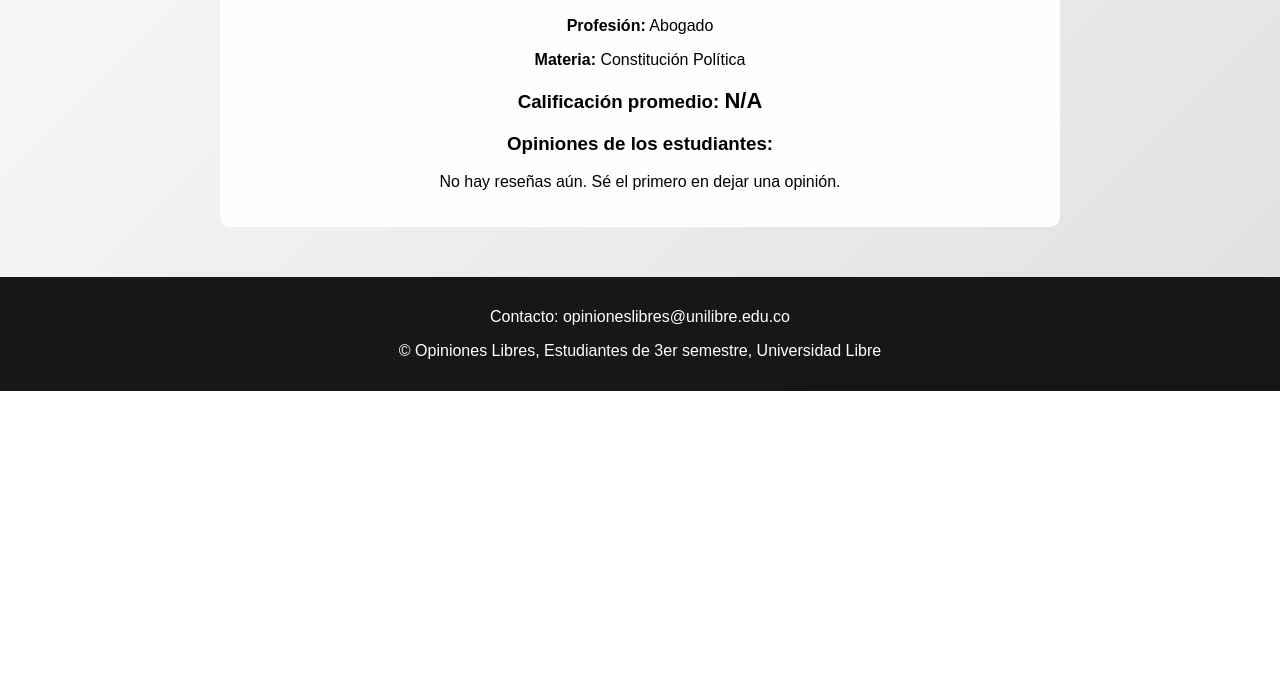
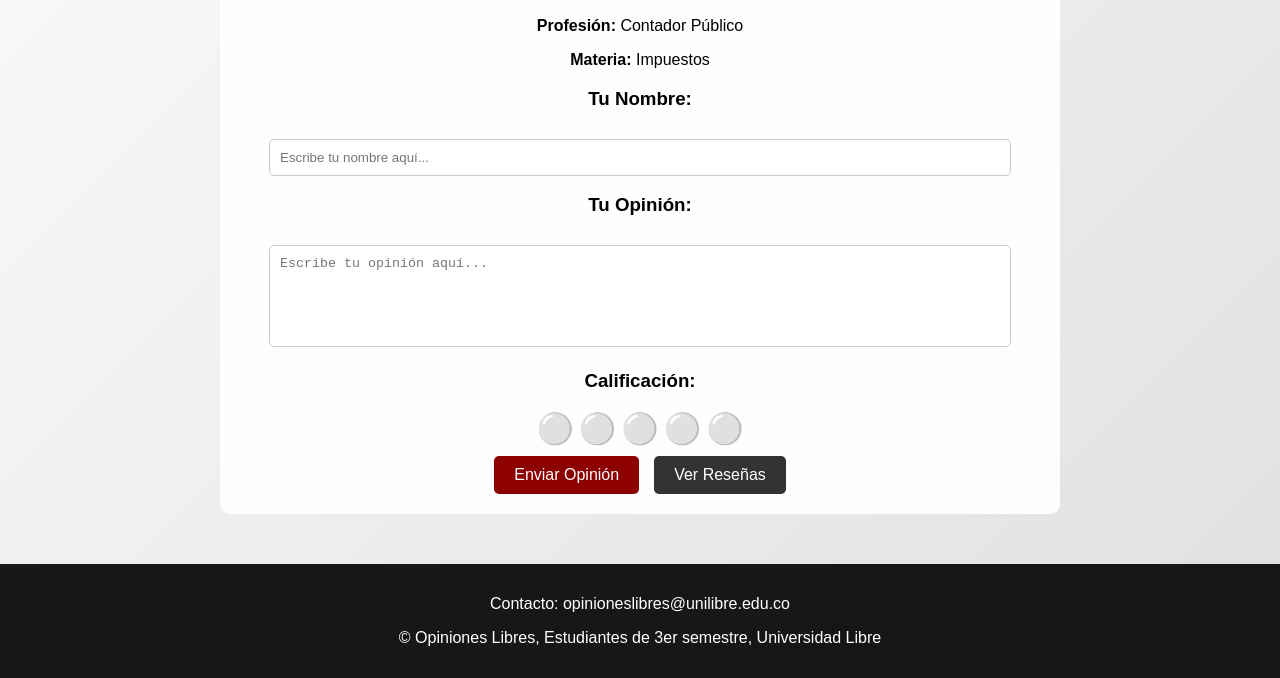
Before and after one commit to alex-ramirez07/P-Opiniones-Libres, a plain HTML site: page OLV4.html in a window 1280 px wide. Shown: the part 627-1305 px from the top of the page. Before the commit the page ends 1018 px from the top, so only its background shows below. Drawn offline with Linux system fonts and the light colour scheme.

Commit message:
Update OLV4.html

```diff
--- a/OLV4.html
+++ b/OLV4.html
@@ -3,7 +3,7 @@
 <head>
     <meta charset="UTF-8">
     <meta name="viewport" content="width=device-width, initial-scale=1.0">
-    <title>Reseñas - Jaime Blanco</title>
+    <title>Foro de Opiniones - Jaime Blanco</title>
     <style>
         body {
             font-family: Arial, sans-serif;
@@ -57,38 +57,73 @@
             display: block;
             margin: 0 auto 10px;
         }
-        .review-box {
-            background: rgba(255, 255, 255, 0.9);
-            padding: 15px;
+        input, textarea {
+            width: 90%;
+            padding: 10px;
             margin-top: 10px;
-            border-radius: 10px;
-            color: black;
-            text-align: left;
-            position: relative;
+            border-radius: 5px;
+            border: 1px solid #ccc;
+            resize: none;
         }
-        .review-box p {
-            margin: 5px 0;
+        textarea {
+            height: 80px;
         }
         .rating {
+            display: flex;
+            justify-content: center;
+            gap: 5px;
+            margin-top: 10px;
+        }
+        .star {
+            font-size: 30px;
+            cursor: pointer;
+            color: transparent;
+            position: relative;
+            transition: color 0.3s;
+        }
+        .star.inactive::before {
+            content: "⚪";
+            color: gray;
+            position: absolute;
+            left: 0;
+            top: 0;
+            font-size: 30px;
+            pointer-events: none;
+        }
+        .star.active::before {
+            content: "⭐";
             color: gold;
-            font-size: 20px;
+            position: absolute;
+            left: 0;
+            top: 0;
+            font-size: 30px;
+            pointer-events: none;
         }
-        .delete-btn {
-            position: absolute;
-            top: 10px;
-            right: 10px;
-            background: red;
+        @keyframes pop {
+            0% { transform: scale(1); }
+            50% { transform: scale(1.5); }
+            100% { transform: scale(1); }
+        }
+        .star.animate::before {
+            animation: pop 0.3s ease;
+        }
+        .button-container {
+            display: flex;
+            justify-content: center;
+            gap: 15px;
+            margin-top: 10px;
+        }
+        .btn {
+            padding: 10px 20px;
+            background: #8C0000;
             color: white;
             border: none;
-            padding: 5px 10px;
             border-radius: 5px;
             cursor: pointer;
-            font-size: 14px;
+            font-size: 16px;
         }
-        .average-rating {
-            font-size: 22px;
-            font-weight: bold;
-            margin-top: 10px;
+        .btn-secondary {
+            background: #333;
         }
         footer {
             margin-top: 50px;
@@ -104,7 +139,7 @@
 
     <div class="header">
         <img src="https://upload.wikimedia.org/wikipedia/commons/thumb/5/5c/Escudo_de_la_Universidad_Libre_de_Colombia.svg/2048px-Escudo_de_la_Universidad_Libre_de_Colombia.svg.png" alt="Logo">
-        <h1>Reseñas de Jaime Blanco</h1>
+        <h1>Opiniones Libres</h1>
     </div>
 
     <button class="back-button" onclick="window.history.back()">⬅️ Volver</button>
@@ -112,13 +147,28 @@
     <div class="forum-container">
         <img class="professor-img" src="https://www.hojadellunes.com/wp-content/uploads/2022/03/viejo-profesor-mostrando-aula_23-2148201060.jpg" alt="Foto del Profesor">
         <h2>Jaime Blanco</h2>
-        <p><strong>Profesión:</strong> Abogado</p>
-        <p><strong>Materia:</strong> Constitución Política</p>
+        <p><strong>Profesión:</strong> Contador Público</p>
+        <p><strong>Materia:</strong> Impuestos</p>
 
-        <h3>Calificación promedio: <span id="averageRating" class="average-rating">N/A</span></h3>
+        <h3>Tu Nombre:</h3>
+        <input type="text" id="nameInput" placeholder="Escribe tu nombre aquí...">
 
-        <h3>Opiniones de los estudiantes:</h3>
-        <div id="reviewsContainer"></div>
+        <h3>Tu Opinión:</h3>
+        <textarea id="reviewInput" placeholder="Escribe tu opinión aquí..."></textarea>
+
+        <h3>Calificación:</h3>
+        <div class="rating">
+            <span class="star inactive" onclick="rate(1)">⭐</span>
+            <span class="star inactive" onclick="rate(2)">⭐</span>
+            <span class="star inactive" onclick="rate(3)">⭐</span>
+            <span class="star inactive" onclick="rate(4)">⭐</span>
+            <span class="star inactive" onclick="rate(5)">⭐</span>
+        </div>
+
+        <div class="button-container">
+            <button class="btn" onclick="submitReview()">Enviar Opinión</button>
+            <button class="btn btn-secondary" onclick="window.location.href='OLV4.html'">Ver Reseñas</button>
+        </div>
     </div>
 
     <footer>
@@ -127,53 +177,54 @@
     </footer>
 
     <script>
-        function loadReviews() {
-            let reviews = JSON.parse(localStorage.getItem("reviewsJaimeBlanco")) || [];
-            let container = document.getElementById("reviewsContainer");
-            let averageContainer = document.getElementById("averageRating");
+        let selectedRating = 0;
 
-            container.innerHTML = "";
+        function rate(stars) {
+            selectedRating = stars;
+            const starsEls = document.querySelectorAll('.star');
+            starsEls.forEach((el, index) => {
+                if(index < stars){
+                    el.classList.add('active');
+                    el.classList.remove('inactive');
+                    el.classList.remove('animate');
+                    void el.offsetWidth;
+                    el.classList.add('animate');
+                } else {
+                    el.classList.remove('active');
+                    el.classList.add('inactive');
+                    el.classList.remove('animate');
+                }
+            });
+        }
 
-            if (reviews.length === 0) {
-                averageContainer.innerHTML = "N/A";
-                container.innerHTML = "<p>No hay reseñas aún. Sé el primero en dejar una opinión.</p>";
+        function submitReview() {
+            let name = document.getElementById("nameInput").value.trim();
+            let review = document.getElementById("reviewInput").value.trim();
+
+            if (name === "" || review === "" || selectedRating === 0) {
+                alert("Por favor, completa todos los campos y selecciona una calificación.");
                 return;
             }
 
-            let totalRating = 0;
+            let reviews = JSON.parse(localStorage.getItem("reviewsJaimeBlanco")) || [];
 
-            reviews.forEach((review, index) => {
-                let reviewBox = document.createElement("div");
-                reviewBox.classList.add("review-box");
-
-                let stars = "⭐".repeat(review.rating) + "☆".repeat(5 - review.rating);
-
-                reviewBox.innerHTML = `
-                    <p><strong>${review.name}</strong></p>
-                    <p class="rating">${stars}</p>
-                    <p>${review.comment}</p>
-                    <button class="delete-btn" onclick="deleteReview(${index})">Eliminar</button>
-                `;
-
-                container.appendChild(reviewBox);
-                totalRating += review.rating;
+            reviews.push({
+                name: name,
+                comment: review,
+                rating: selectedRating
             });
 
-            let average = (totalRating / reviews.length).toFixed(1);
-            let averageStars = "⭐".repeat(Math.round(average)) + "☆".repeat(5 - Math.round(average));
-            averageContainer.innerHTML = `${averageStars} (${average} / 5)`;
+            localStorage.setItem("reviewsJaimeBlanco", JSON.stringify(reviews));
+
+            alert("Reseña enviada con éxito.");
+            document.getElementById("nameInput").value = "";
+            document.getElementById("reviewInput").value = "";
+            selectedRating = 0;
+            document.querySelectorAll('.star').forEach(el => {
+                el.classList.remove('active', 'animate');
+                el.classList.add('inactive');
+            });
         }
-
-        function deleteReview(index) {
-            let reviews = JSON.parse(localStorage.getItem("reviewsJaimeBlanco")) || [];
-            if (confirm("¿Seguro que deseas eliminar esta reseña?")) {
-                reviews.splice(index, 1);
-                localStorage.setItem("reviewsJaimeBlanco", JSON.stringify(reviews));
-                loadReviews(); // Recargar las reseñas actualizadas
-            }
-        }
-
-        window.onload = loadReviews;
     </script>
 </body>
 </html>
```
